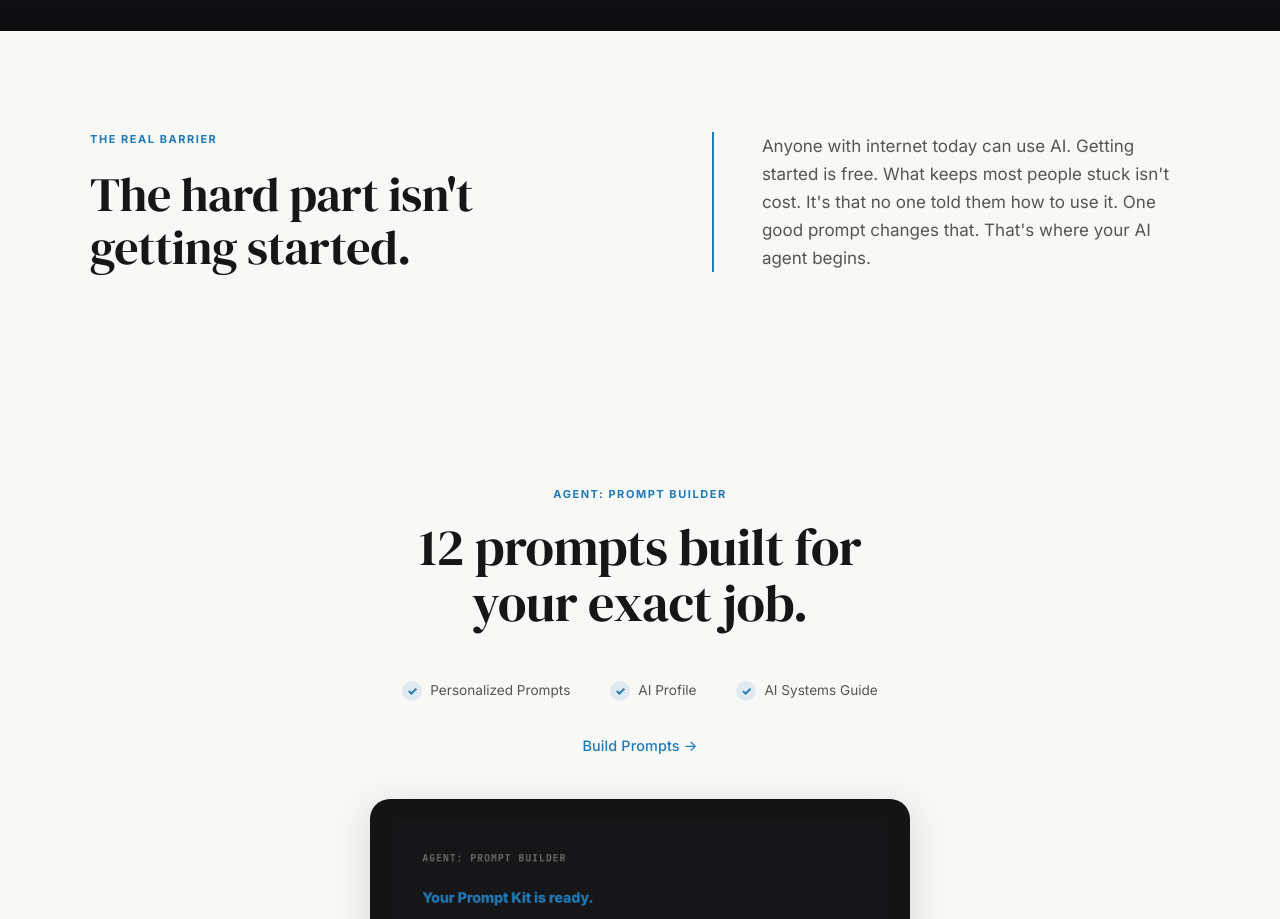
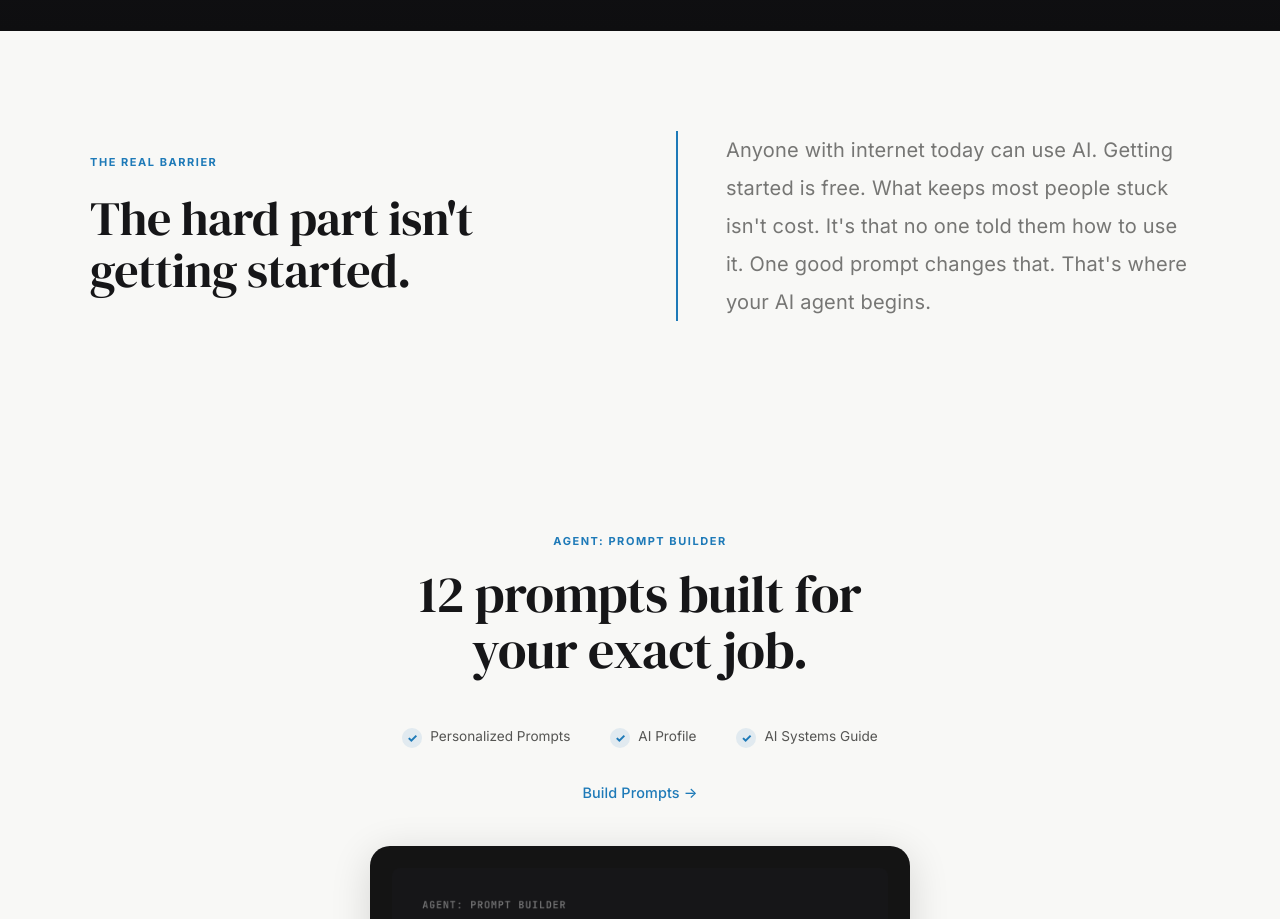
Before and after one commit to coolcalvin457-tech/agent-timesaver-nextjs, a Next.js app: page / in a window 1280 px wide. Shown: the part 1300-2219 px from the top of the page. Built offline with nearby package versions, Linux system fonts and the light colour scheme.

Commit message:
Manifesto section: tighten gap, even split, match hero body text

```diff
--- a/app/globals.css
+++ b/app/globals.css
@@ -1304,8 +1304,8 @@ input, textarea {
 /* ── Manifesto Split (Section 3) ─────────────────────────── */
 .manifesto-split {
   display: grid;
-  grid-template-columns: 1.1fr 1fr;
-  gap: 96px;
+  grid-template-columns: 1fr 1fr;
+  gap: 72px;
   align-items: center;
   max-width: 1100px;
   margin: 0 auto;
@@ -1314,6 +1314,14 @@ input, textarea {
 .manifesto-split-right {
   border-left: 2px solid var(--cta);
   padding-left: 48px;
+}
+
+.manifesto-body {
+  font-size: clamp(1.0625rem, 2vw, 1.25rem);
+  font-weight: 300;
+  letter-spacing: 0.01em;
+  color: #767674;
+  line-height: 1.9;
 }
 
 @media (max-width: 768px) {
--- a/app/page.tsx
+++ b/app/page.tsx
@@ -73,7 +73,7 @@ export default function Home() {
               </div>
               {/* Right: body paragraph */}
               <div className="manifesto-split-right">
-                <p className="body-lg" style={{ color: "var(--text-secondary)" }}>
+                <p className="manifesto-body">
                   Anyone with internet today can use AI. Getting started is free. What keeps most
                   people stuck isn&apos;t cost. It&apos;s that no one told them how to use it. One
                   good prompt changes that. That&apos;s where your AI agent begins.
```
